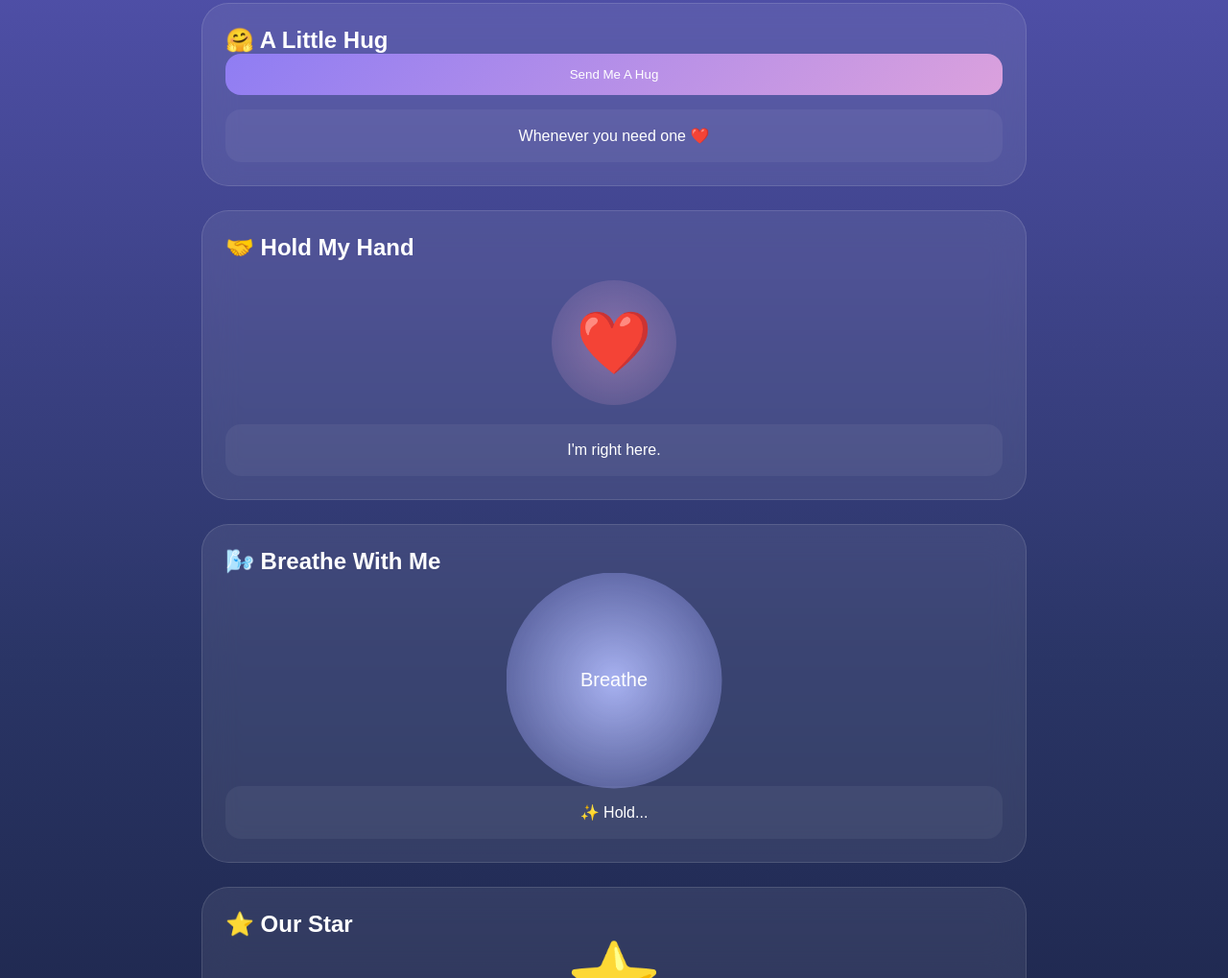
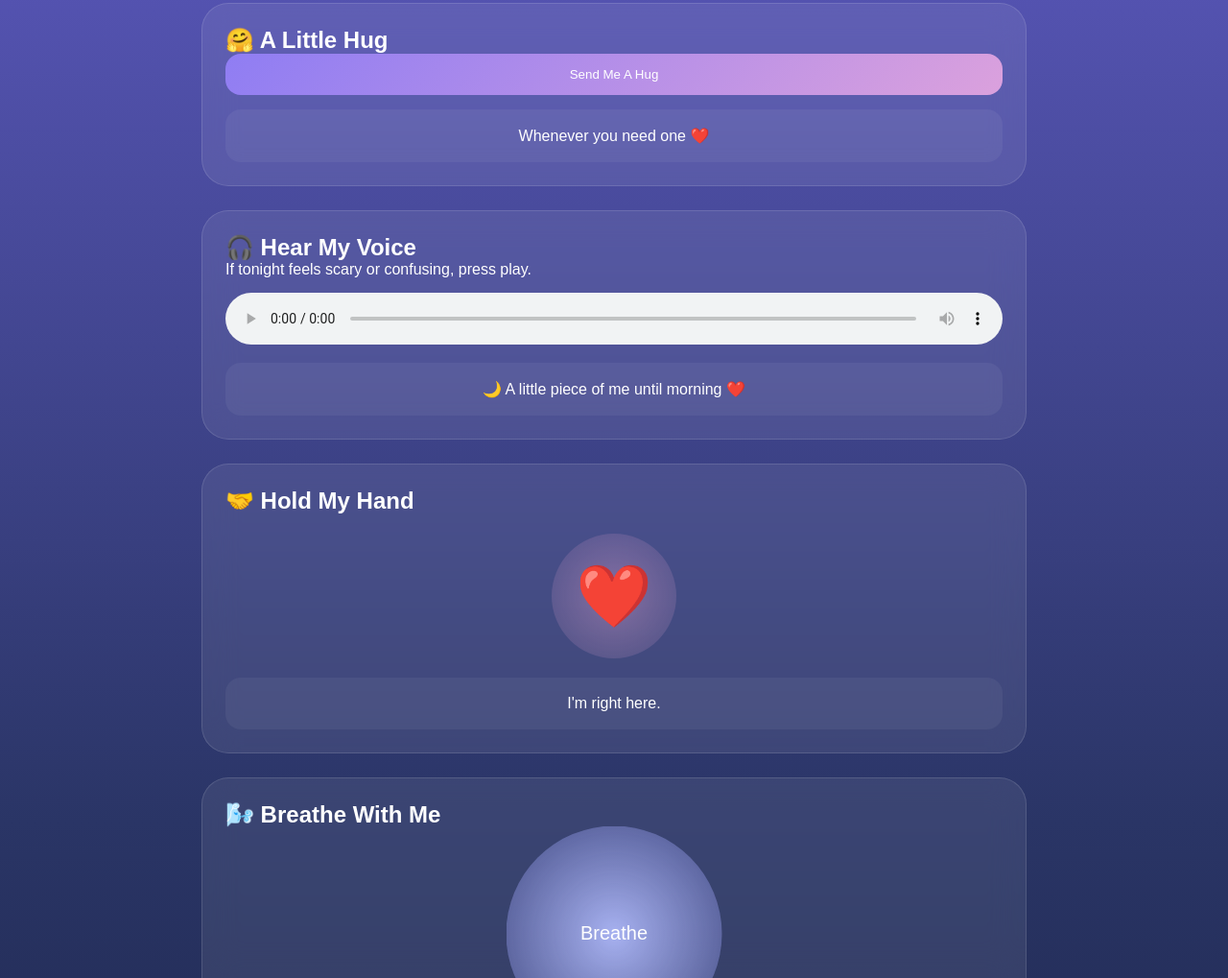
Before and after one commit to arjunraju05/Mo, a plain HTML site: page index.html in a window 1280 px wide. Shown: the part 1323-2342 px from the top of the page at 96% size. Drawn offline with Linux system fonts and the light colour scheme.

Commit message:
Update index.html

```diff
--- a/index.html
+++ b/index.html
@@ -532,7 +532,24 @@ Tap the letter ❤️
 Whenever you need one ❤️
 </div>
 </div>
+<div class="card">
 
+<h2>🎧 Hear My Voice</h2>
+
+<p style="margin-bottom:15px;">
+If tonight feels scary or confusing, press play.
+</p>
+
+<audio controls style="width:100%;">
+  goodnight.mp3
+  Your browser does not support audio playback.
+</audio>
+
+<div class="note-box" style="margin-top:15px;">
+🌙 A little piece of me until morning ❤️
+</div>
+
+</div>
 <div class="card">
 
 <h2>🤝 Hold My Hand</h2>
```
